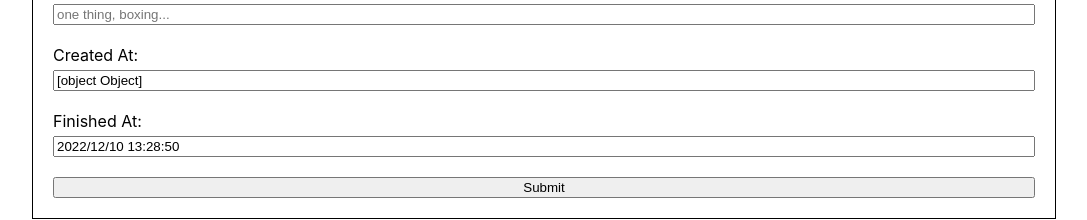
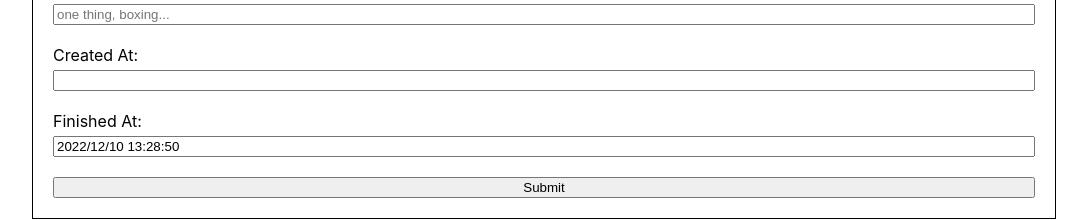
Before and after one commit to derekktor/tracker-react, a React (Create React App) app: page /task/add in a window 1280 px wide. Shown: the part 229-449 px from the top of the page, without its empty margins (96-1183 px from the left). Built offline with nearby package versions, Linux system fonts and the light colour scheme; data requests are answered from the project's data file; the HTML template or start-up script is replaced by a standard one.

Commit message:
Create database json

```diff
--- a/db.json
+++ b/db.json
@@ -44,6 +44,13 @@
       "createdAt": "2022/12/9 13:52:50",
       "finishedAt": "2022/12/9 13:52:57",
       "id": 7
+    },
+    {
+      "title": "reading",
+      "desc": "meditations",
+      "createdAt": "2022/12/17 23:17:10",
+      "finishedAt": "2022/12/17 23:17:32",
+      "id": 8
     }
   ]
 }
--- a/src/components/AddTask.js
+++ b/src/components/AddTask.js
@@ -57,7 +57,7 @@ const AddTask = ({ timeStarted, onAdd }) => {
                     <label>Created At:</label>
                     <input
                         type="text"
-                        value={timeStarted}
+                        // value={timeStarted}
                         readOnly
                         // onChange={(e) => setCreatedAt(e.target.value)}
                     />
@@ -79,11 +79,23 @@ const AddTask = ({ timeStarted, onAdd }) => {
 };
 
 AddTask.defaultProps = {
-    timeStarted: "2022/12/31 00:00"
+    timeStarted: {
+        date: {
+            day: 1,
+            year: 2022,
+            month: 11,
+            date: 1,
+        },
+        time: {
+            hour: 12,
+            minute: 0,
+            second: 0,
+        }
+    }
 }
 
 AddTask.propTypes = {
-    timeStarted: PropTypes.string
+    timeStarted: PropTypes.object
 }
 
 export default AddTask;
```
